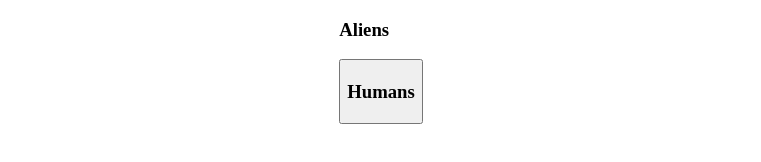
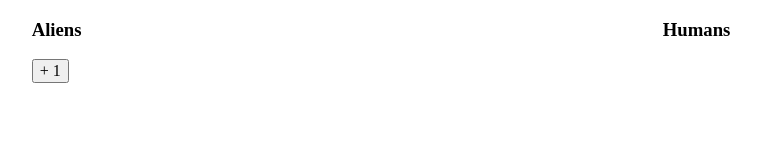
Before and after one commit to b0bmann/basketballscoreboard, a website built with Vite: page index.html in a window 1280 px wide. Shown: the whole page, without its empty margins (259-1020 px from the left). Built offline with nearby package versions, Linux system fonts and the light colour scheme.

Commit message:
Fixed error in code

```diff
--- a/index.html
+++ b/index.html
@@ -6,7 +6,7 @@
         <div class="container">
             <div>
                 <h3>Aliens</h3>
-                <button id="homebuttononepoint" onclick="f_homeBtnOnePoint()"
+                <button id="homebuttononepoint" onclick="f_homeBtnOnePoint()">+ 1</button>
             </div>
             <div>
                 <h3>Humans</h3>
```
